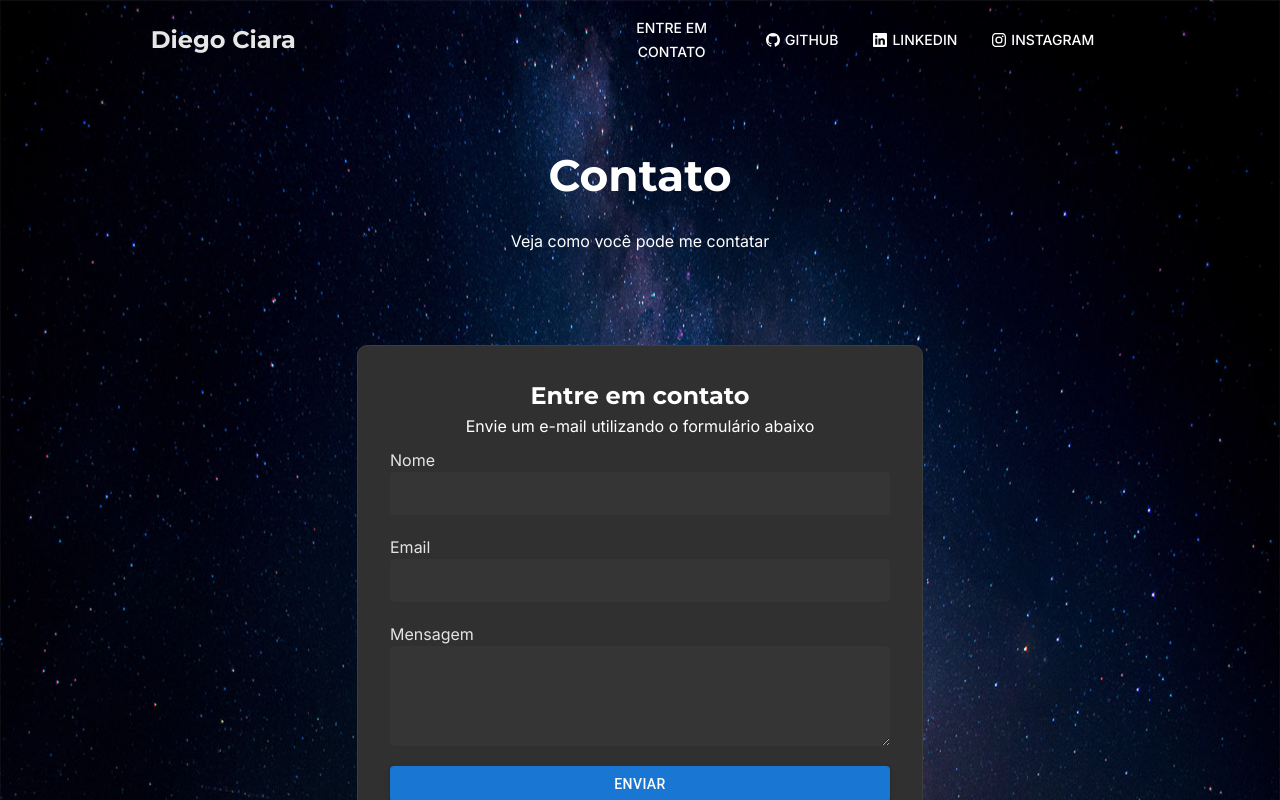
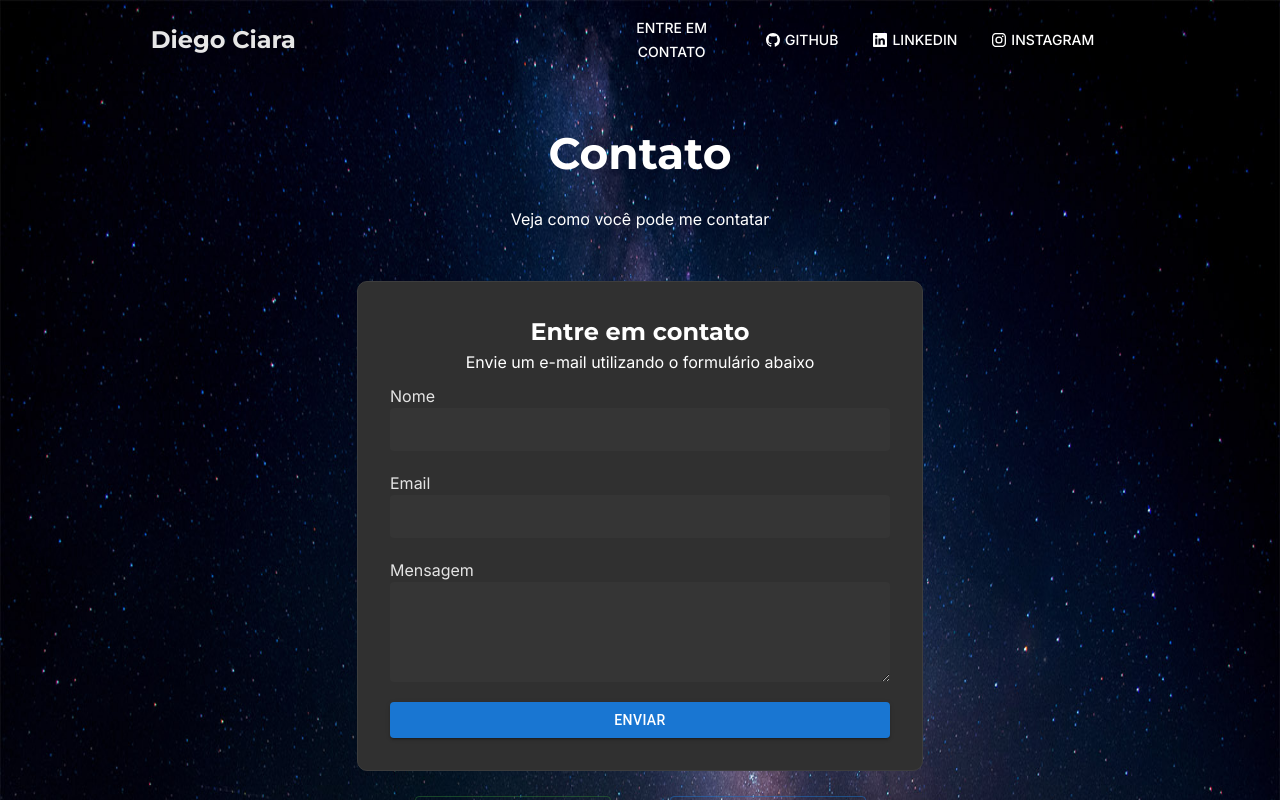
Before and after one commit to DiegoCiara/Site_DiegoCiara, a React (Vite) app: page /contact in a window 1280 px wide. Shown: the top 800 px of the page. Built offline with nearby package versions, Linux system fonts and the light colour scheme.

Commit message:
ajuste && finaliza

```diff
--- a/src/App.css
+++ b/src/App.css
@@ -212,7 +212,6 @@
   .Container{
     min-height: 785px;
   }
-
 }
 
 @media (min-height:950px) {
@@ -220,6 +219,10 @@
   .Main{
     height: 100vh;
   }
+  .MainContact{
+    padding-bottom: 150px;
+  }
+
 
 }
 
--- a/src/components/Containers/Contact.jsx
+++ b/src/components/Containers/Contact.jsx
@@ -10,7 +10,7 @@ export function Contact(props){
       <h1>Contato</h1>
       <p>Veja como você pode me contatar</p>
     </div>
-    <div className="Box Form">
+    <div className="Box Form" style={{marginBottom:'100px'}}>
       <div className="form card">
         <h2>Entre em contato</h2>
         <span>Envie um e-mail utilizando o formulário abaixo</span>
```
